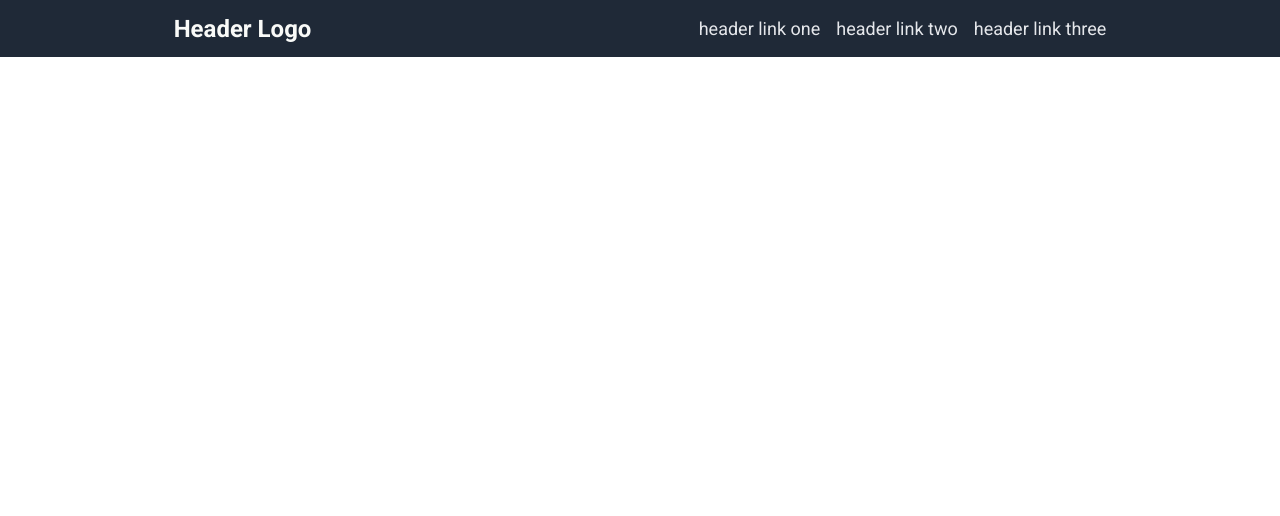
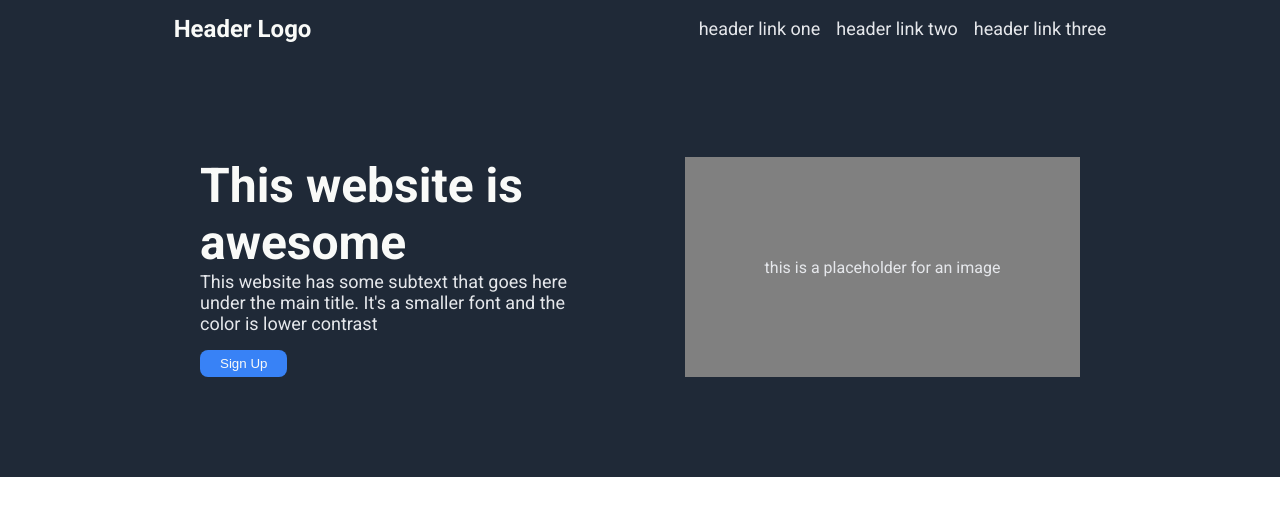
Before and after one commit to akarathanassis/odin-landing-page, a plain HTML site: page index.html in a window 1280 px wide. Drawn offline with Linux system fonts and the light colour scheme.

Commit message:
Finish styling section 1 content and html
Section 1 is now complete, move onto section 2

```diff
--- a/index.html
+++ b/index.html
@@ -16,6 +16,20 @@
                 <li><a>header link three</a></li>
             </ul>
         </div>
+        <div class="content">
+            <div class="left">
+                <div class="text">
+                    <div class="title"><a>This website is awesome</a></div>
+                    <a class="subtext">This website has some subtext that goes here under the main title. It's a smaller font and the color is lower contrast</a>
+                </div>
+                <button>Sign Up</button>
+            </div>
+            <div class="right">
+                <div>
+                    <a>this is a placeholder for an image</a>
+                </div>
+            </div>
+        </div>
     </div>
 
 </body>
--- a/styles.css
+++ b/styles.css
@@ -7,7 +7,6 @@ body {
 
 .section-1 {
     background-color: #1f2937;
-
 }
 
 .header {
@@ -29,3 +28,48 @@ ul {
     color: #e5e7eb;
     font-size: 18px;
 }
+
+.content {
+    display: flex;
+    justify-content: center;
+    gap: 90px;
+    padding: 100px;
+    margin-left: 100px;
+    margin-right: 100px;
+}
+
+.title {
+    font-size: 48px;
+    color: #f9faf8;
+    font-weight: 900;
+}
+
+.subtext {
+    color: #e5e7eb;
+    font-size: 18px;
+}
+
+button {
+    background-color: #3882f6;
+    color: #f9faf8;
+    padding: 6px 20px;
+    border: none;
+    border-radius: 8px;
+}
+
+.right {
+    background-color: grey;
+    color: #e5e7eb;
+    display: flex;
+    align-items: center;
+    justify-content: center;
+    flex: 1;
+}
+
+.left {
+    display: flex;
+    flex-direction: column;
+    align-items: baseline;
+    gap: 16px;
+    flex: 1;
+}
```
